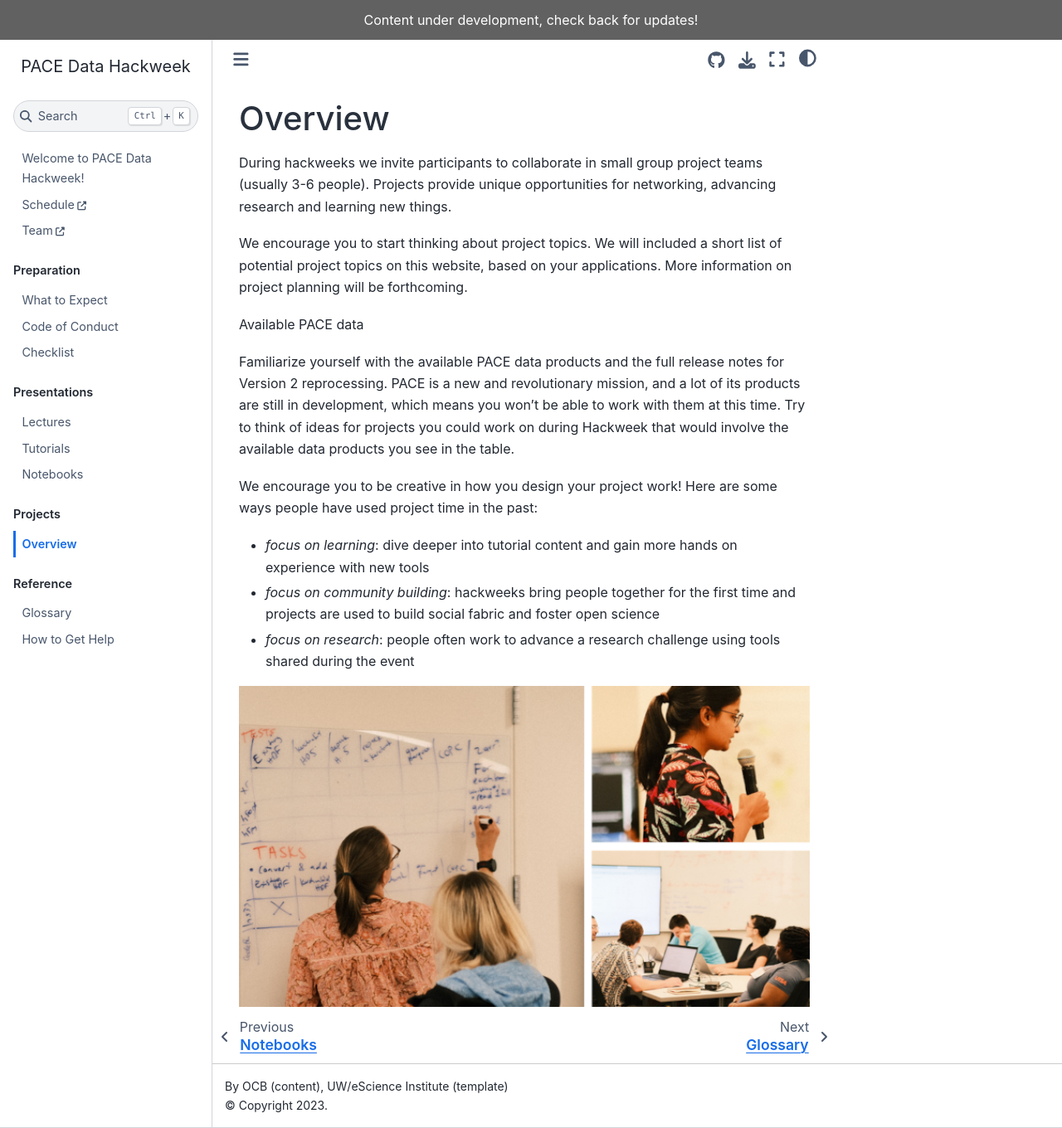
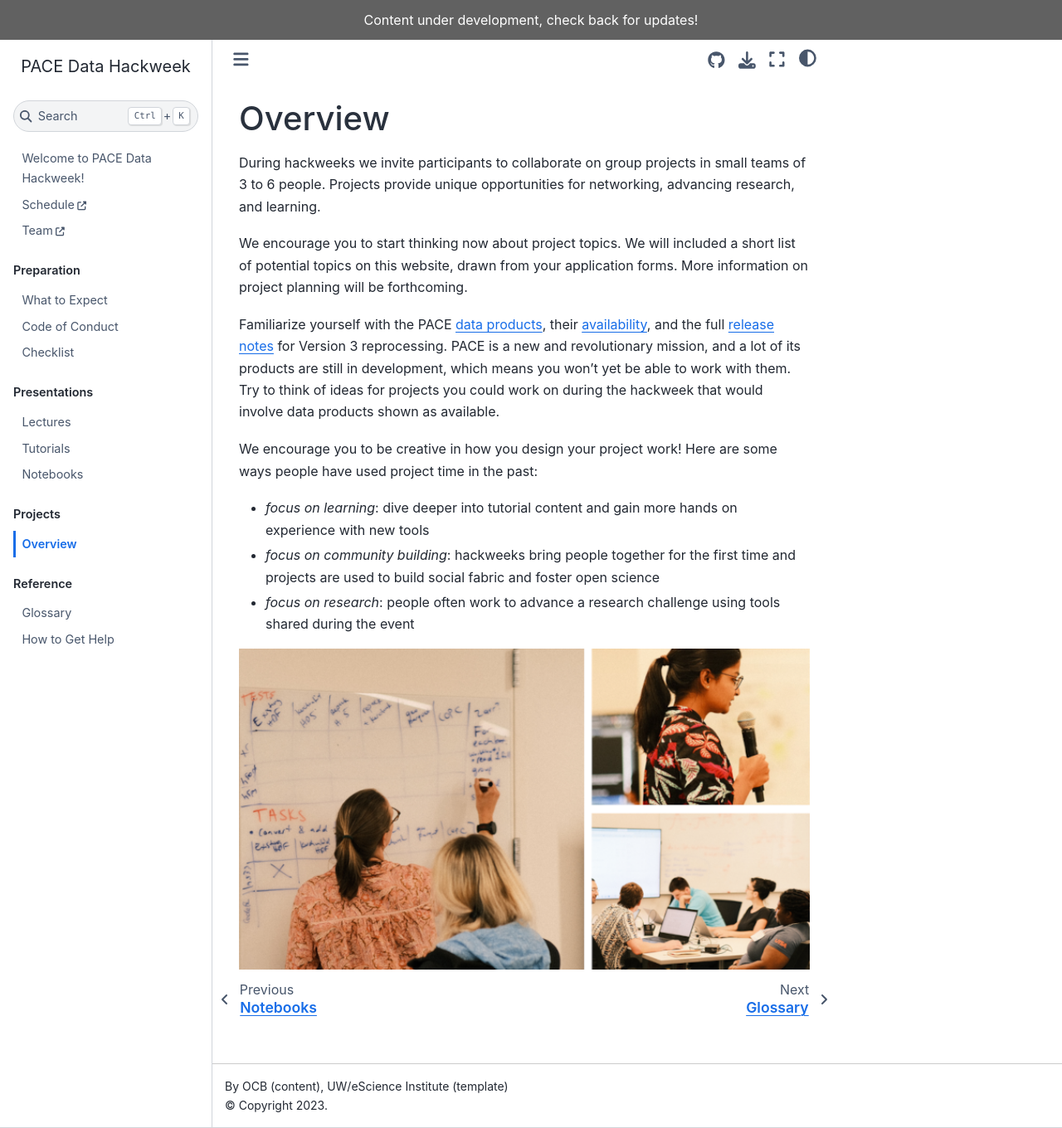
Before and after one commit to PACEHackWeek/pace-2025, a Jupyter Book: the page built from book/projects/overview.md, in a window 1280 px wide and 1360 px high. Shown: the whole window at 83% size. Built offline with Jupyter Book 1.0.4 settings and Sphinx 7.4.7 and the Sphinx Book theme 1.1.4, drawn with Linux system fonts in a browser that asks for light colours.

Commit message:
link to data table

````diff
--- a/book/projects/overview.md
+++ b/book/projects/overview.md
@@ -1,17 +1,15 @@
 # Overview
 
-During hackweeks we invite participants to collaborate in small group project teams (usually 3-6 people).
-Projects provide unique opportunities for networking, advancing research and learning new things.
+During hackweeks we invite participants to collaborate on group projects in small teams of 3 to 6 people.
+Projects provide unique opportunities for networking, advancing research, and learning.
 
-We encourage you to start thinking about project topics.
-We will included a short list of potential project topics on this website, based on your applications.
+We encourage you to start thinking now about project topics.
+We will included a short list of potential topics on this website, drawn from your application forms.
 More information on project planning will be forthcoming.
 
-
-Available PACE data
-
-Familiarize yourself with the available PACE data products and the full release notes for Version 2 reprocessing. PACE is a new and revolutionary mission, and a lot of its products are still in development, which means you won’t be able to work with them at this time. Try to think of ideas for projects you could work on during Hackweek that would involve the available data products you see in the table.
-
+Familiarize yourself with the PACE [data products], their [availability], and the full [release notes] for Version 3 reprocessing.
+PACE is a new and revolutionary mission, and a lot of its products are still in development, which means you won’t yet be able to work with them.
+Try to think of ideas for projects you could work on during the hackweek that would involve data products shown as available.
 
 We encourage you to be creative in how you design your project work! Here are some ways people have used project time in the past:
 
@@ -25,3 +23,7 @@ We encourage you to be creative in how you design your project work! Here are so
 :width: 700px
 :align: center
 ```
+
+[data products]: https://pace.oceansciences.org/data.htm
+[availability]: https://pace.oceansciences.org/data_table.htm
+[release notes]: https://oceancolor.gsfc.nasa.gov/data/reprocessing/V3.0/pace-oci/
````
